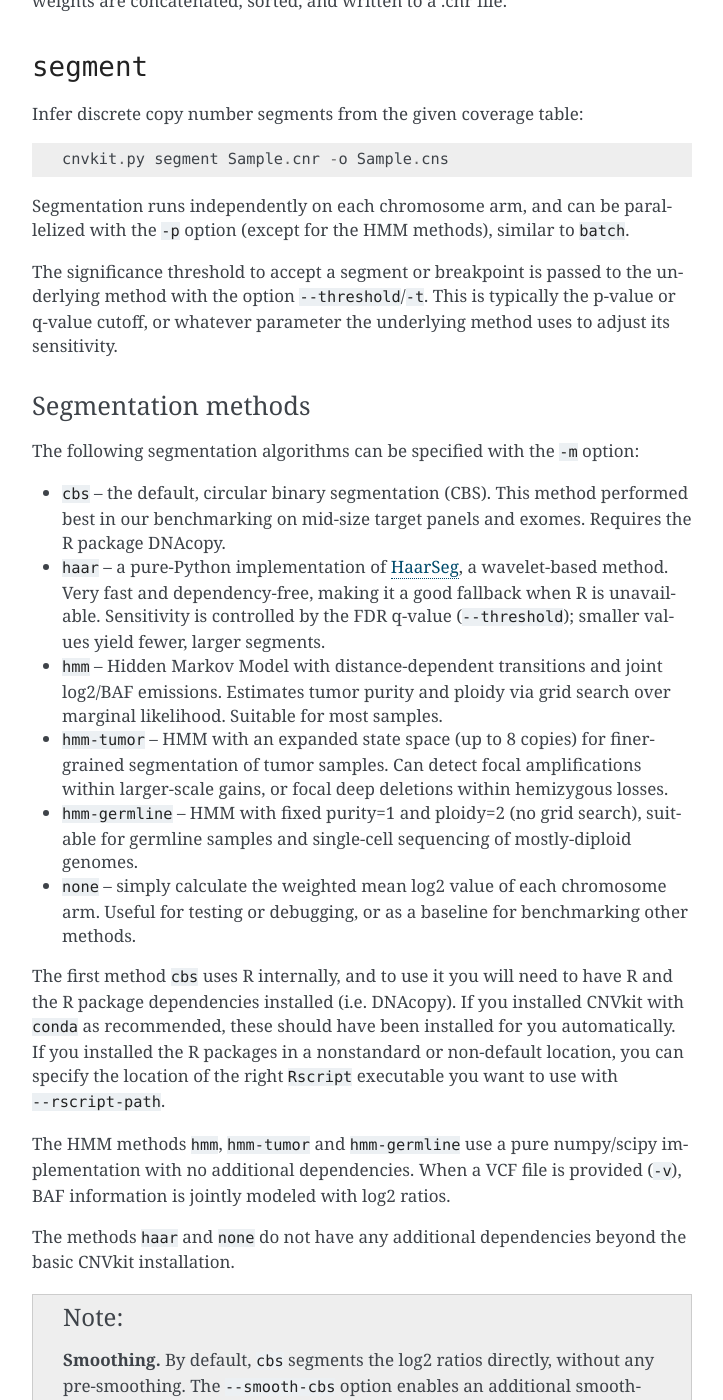
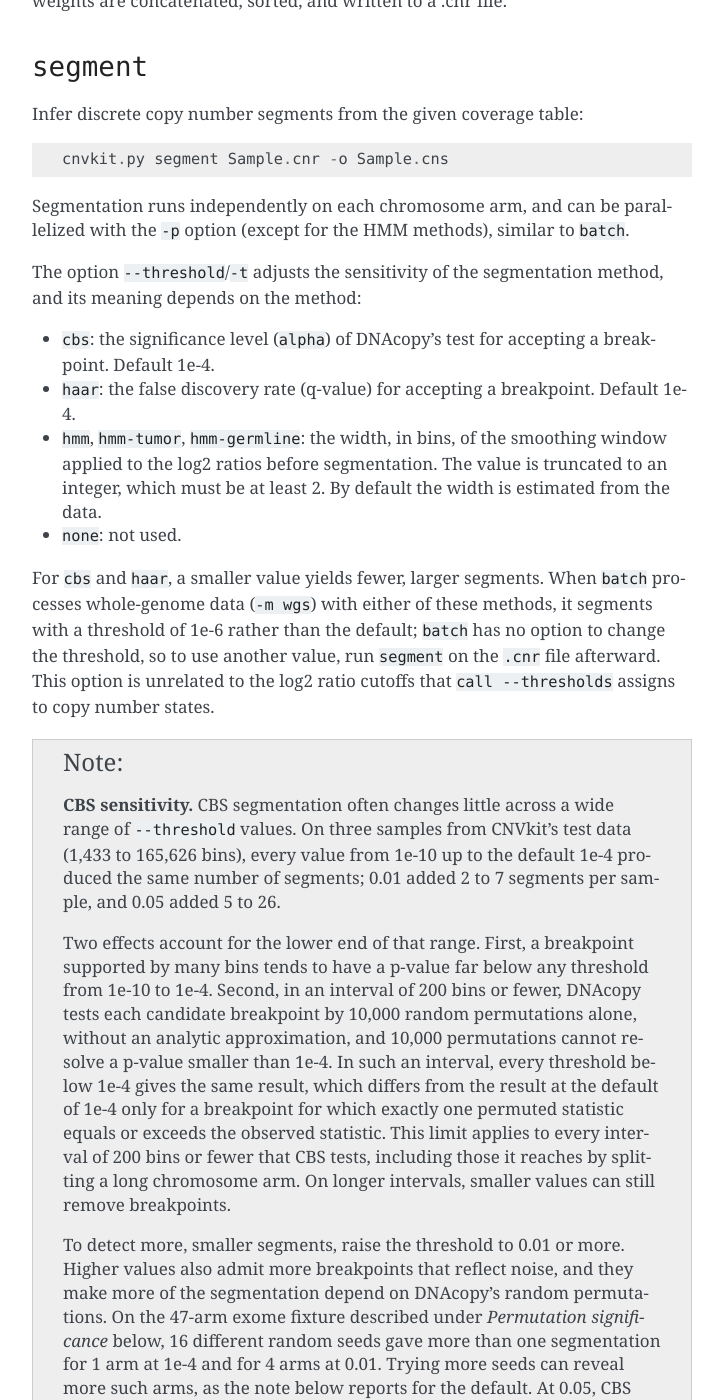
Before and after one commit to etal/cnvkit, a Sphinx documentation site: the page built from doc/pipeline.rst, in a window 1280 px wide and 1400 px high, scrolled down 20060 px. Shown: the whole window, without its empty margins (388-1111 px from the left). Built offline with Sphinx 7.4.7, drawn with Linux system fonts in a browser that asks for light colours; pages that are not in the unit, such as notebooks, are missing from menus; some of the changed text lies outside the part shown.

Commit message:
Document segment --threshold for each method, and test it reaches CBS
The segment -t/--threshold help described a generic significance
threshold, which led users to expect CBS output to respond to modest
changes and to confuse the option with the log2 cutoffs of call
--thresholds (#905). State what the value means for each method:
DNAcopy's alpha for cbs, the FDR q-value for haar, and the smoothing
window width in bins for the HMM methods. Document the 1e-6 threshold
that batch applies to whole-genome data, and add a note on CBS
sensitivity. In an interval of 200 bins or fewer, DNAcopy tests
breakpoints by 10,000 permutations alone, so all values below 1e-4
behave identically there; values of 0.01 or more add segments. The
do_segmentation docstring is aligned with the help.

Add a test that a threshold of 0.01 accepts a breakpoint that the
default rejects, so the value is shown to reach DNAcopy.

```diff
--- a/doc/pipeline.rst
+++ b/doc/pipeline.rst
@@ -935,10 +935,54 @@ Infer discrete copy number segments from the given coverage table::
 Segmentation runs independently on each chromosome arm, and can be parallelized
 with the ``-p`` option (except for the HMM methods), similar to ``batch``.
 
-The significance threshold to accept a segment or breakpoint is passed to the
-underlying method with the option ``--threshold``/``-t``. This is typically the
-p-value or q-value cutoff, or whatever parameter the underlying method uses to
-adjust its sensitivity.
+The option ``--threshold``/``-t`` adjusts the sensitivity of the segmentation
+method, and its meaning depends on the method:
+
+- ``cbs``: the significance level (``alpha``) of DNAcopy's test for accepting a
+  breakpoint. Default 1e-4.
+- ``haar``: the false discovery rate (q-value) for accepting a breakpoint.
+  Default 1e-4.
+- ``hmm``, ``hmm-tumor``, ``hmm-germline``: the width, in bins, of the
+  smoothing window applied to the log2 ratios before segmentation. The value is
+  truncated to an integer, which must be at least 2. By default the width is
+  estimated from the data.
+- ``none``: not used.
+
+For ``cbs`` and ``haar``, a smaller value yields fewer, larger segments. When
+``batch`` processes whole-genome data (``-m wgs``) with either of these methods,
+it segments with a threshold of 1e-6 rather than the default; ``batch`` has no
+option to change the threshold, so to use another value, run ``segment`` on the
+``.cnr`` file afterward. This option is unrelated to the log2 ratio cutoffs
+that ``call --thresholds`` assigns to copy number states.
+
+.. note::
+   **CBS sensitivity.** CBS segmentation often changes little across a wide
+   range of ``--threshold`` values. On three samples from CNVkit's test data
+   (1,433 to 165,626 bins), every value from 1e-10 up to the default 1e-4
+   produced the same number of segments; 0.01 added 2 to 7 segments per sample,
+   and 0.05 added 5 to 26.
+
+   Two effects account for the lower end of that range. First, a breakpoint
+   supported by many bins tends to have a p-value far below any threshold from
+   1e-10 to 1e-4. Second, in an interval of 200 bins or fewer, DNAcopy tests
+   each candidate breakpoint by 10,000 random permutations alone, without an
+   analytic approximation, and 10,000 permutations cannot resolve a p-value
+   smaller than 1e-4. In such an interval, every threshold below 1e-4 gives the
+   same result, which differs from the result at the default of 1e-4 only for
+   a breakpoint for which exactly one permuted statistic equals or exceeds the
+   observed statistic. This limit applies to every interval of 200 bins or
+   fewer that CBS tests, including those it reaches by splitting a long
+   chromosome arm. On longer intervals, smaller values can still remove
+   breakpoints.
+
+   To detect more, smaller segments, raise the threshold to 0.01 or more.
+   Higher values also admit more breakpoints that reflect noise, and they make
+   more of the segmentation depend on DNAcopy's random permutations. On the
+   47-arm exome fixture described under *Permutation significance* below, 16
+   different random seeds gave more than one segmentation for 1 arm at 1e-4 and
+   for 4 arms at 0.01. Trying more seeds can reveal more such arms, as the
+   note below reports for the default. At 0.05, CBS was also several times
+   slower on the three samples above.
 
 
 Segmentation methods
@@ -952,8 +996,7 @@ The following segmentation algorithms can be specified with the ``-m`` option:
 - ``haar`` -- a pure-Python implementation of `HaarSeg
   <https://doi.org/10.1093/bioinformatics/btn272>`_,
   a wavelet-based method. Very fast and dependency-free, making it a good
-  fallback when R is unavailable. Sensitivity is controlled by the FDR
-  q-value (``--threshold``); smaller values yield fewer, larger segments.
+  fallback when R is unavailable.
 - ``hmm`` -- Hidden Markov Model with distance-dependent transitions and joint
   log2/BAF emissions. Estimates tumor purity and ploidy via grid search over
   marginal likelihood. Suitable for most samples.
```
Also changed, not shown: 3 other files.
